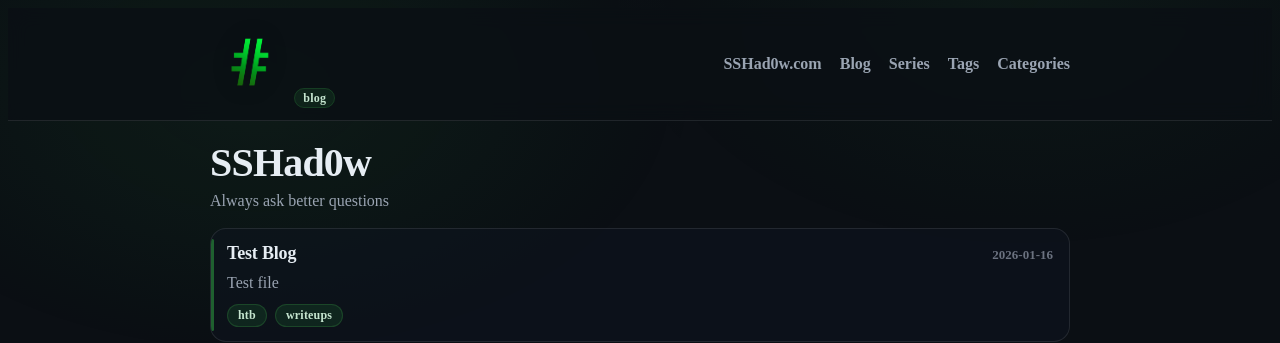
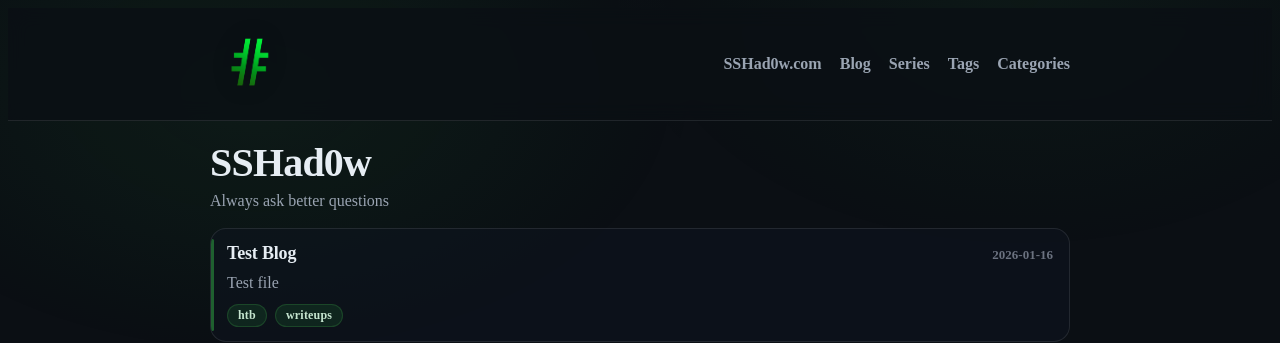
Before and after one commit to SSHad0w/https-blog.SSHad0w.com, a Jekyll site: the page built from index.md, in a window 1280 px wide. Shown: the top 343 px of the page. Built offline with Jekyll 4.4.1, drawn with Linux system fonts in a browser that asks for light colours.

Commit message:
Update header.html

```diff
--- a/_includes/header.html
+++ b/_includes/header.html
@@ -2,7 +2,6 @@
   <div class="header-inner">
     <a class="brand" href="{{ '/' | relative_url }}" aria-label="SSHad0w Blog Home">
       <img class="brand-logo-long" src="{{ '/assets/img/logos/octoLogoTransparentSquare.png' | relative_url }}" alt="SSHad0w">
-      <span class="brand-sub">blog</span>
     </a>
 
     <nav class="nav">
```
